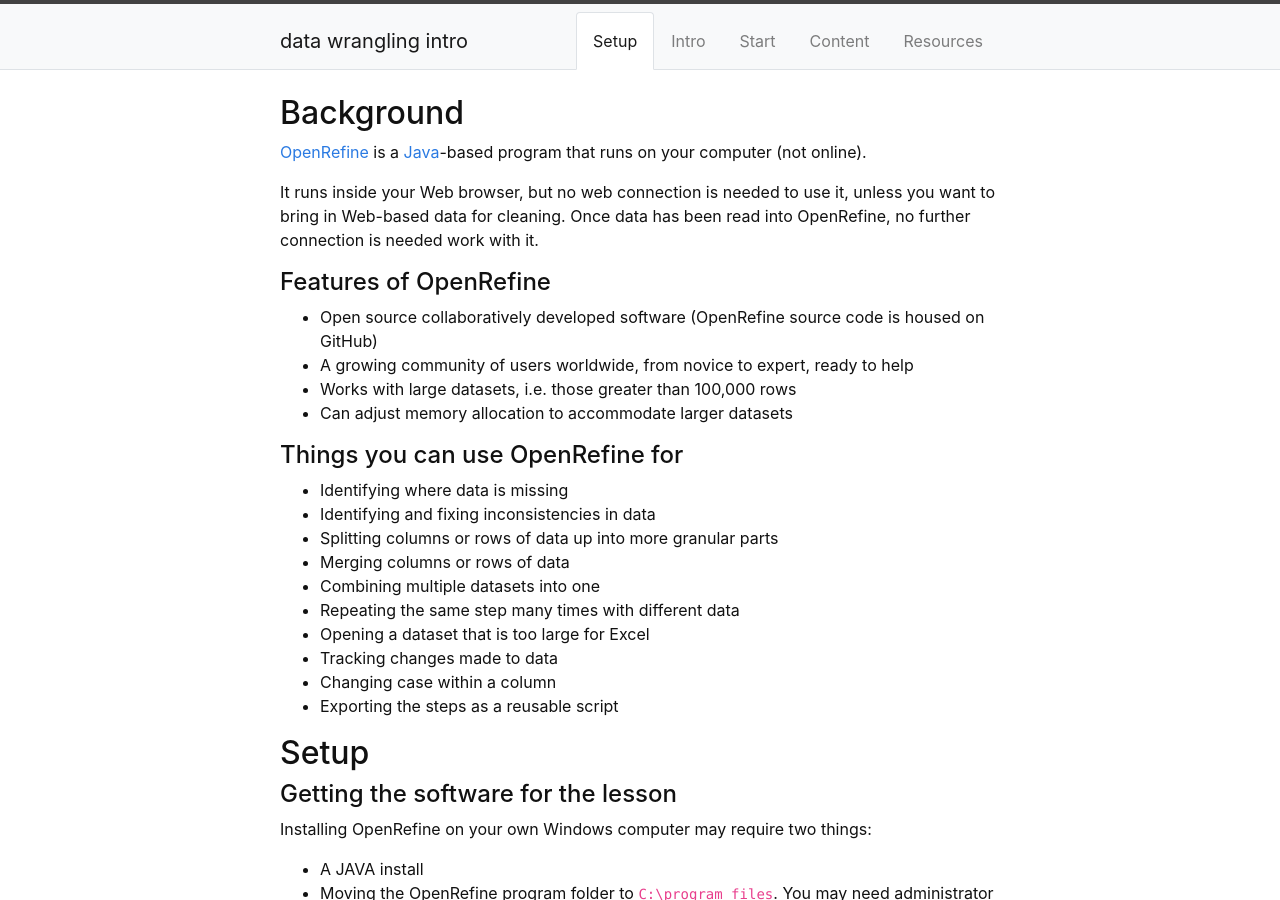
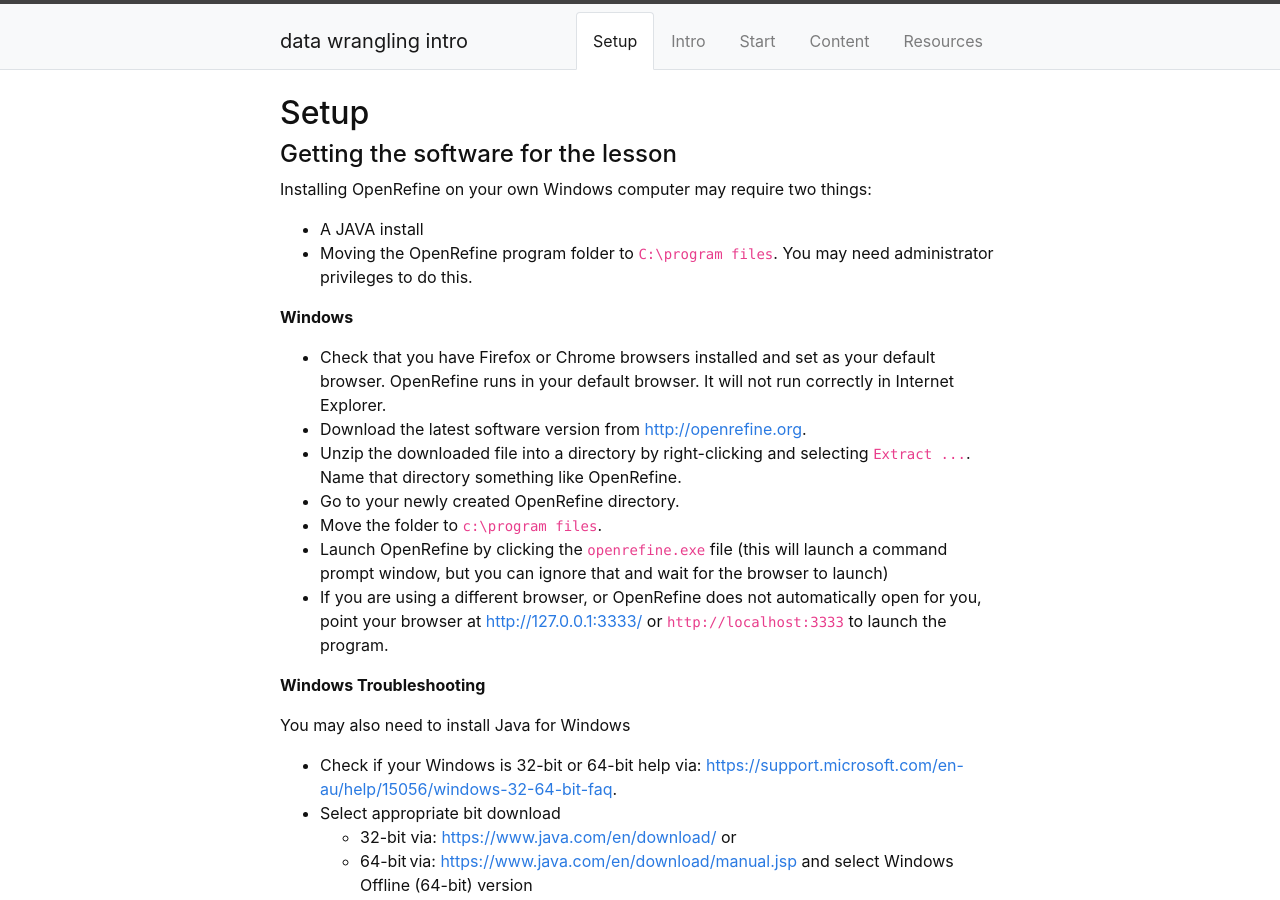
Before and after one commit to GULibrarySandbox/intro-data-wrangle, a Jekyll site: the page built from content/0-setup.md, in a window 1280 px wide and 900 px high. Built offline with Jekyll 4.4.1, drawn with Linux system fonts in a browser that asks for light colours.

Commit message:
Update 0-setup.md

```diff
--- a/content/0-setup.md
+++ b/content/0-setup.md
@@ -2,33 +2,6 @@
 title: Setup
 nav: true
 ---
-
-## Background
-
-[OpenRefine](http://openrefine.org) is a [Java](https://www.java.com/en/)-based program that runs on your computer (not online).
-
-It runs inside your Web browser, but no web connection is needed to use it, unless you want to bring in Web-based data for cleaning. Once data has been read into OpenRefine, no further connection is needed work with it.
-
-#### Features of OpenRefine
-
-- Open source collaboratively developed software (OpenRefine source code is housed on GitHub)
-- A growing community of users worldwide, from novice to expert, ready to help
-- Works with large datasets, i.e. those greater than 100,000 rows
-- Can adjust memory allocation to accommodate larger datasets
-
-#### Things you can use OpenRefine for
-
-- Identifying where data is missing
-- Identifying and fixing inconsistencies in data
-- Splitting columns or rows of data up into more granular parts
-- Merging columns or rows of data
-- Combining multiple datasets into one
-- Repeating the same step many times with different data
-- Opening a dataset that is too large for Excel
-- Tracking changes made to data
-- Changing case within a column
-- Exporting the steps as a reusable script
-
 ## Setup
 
 #### Getting the software for the lesson
```
